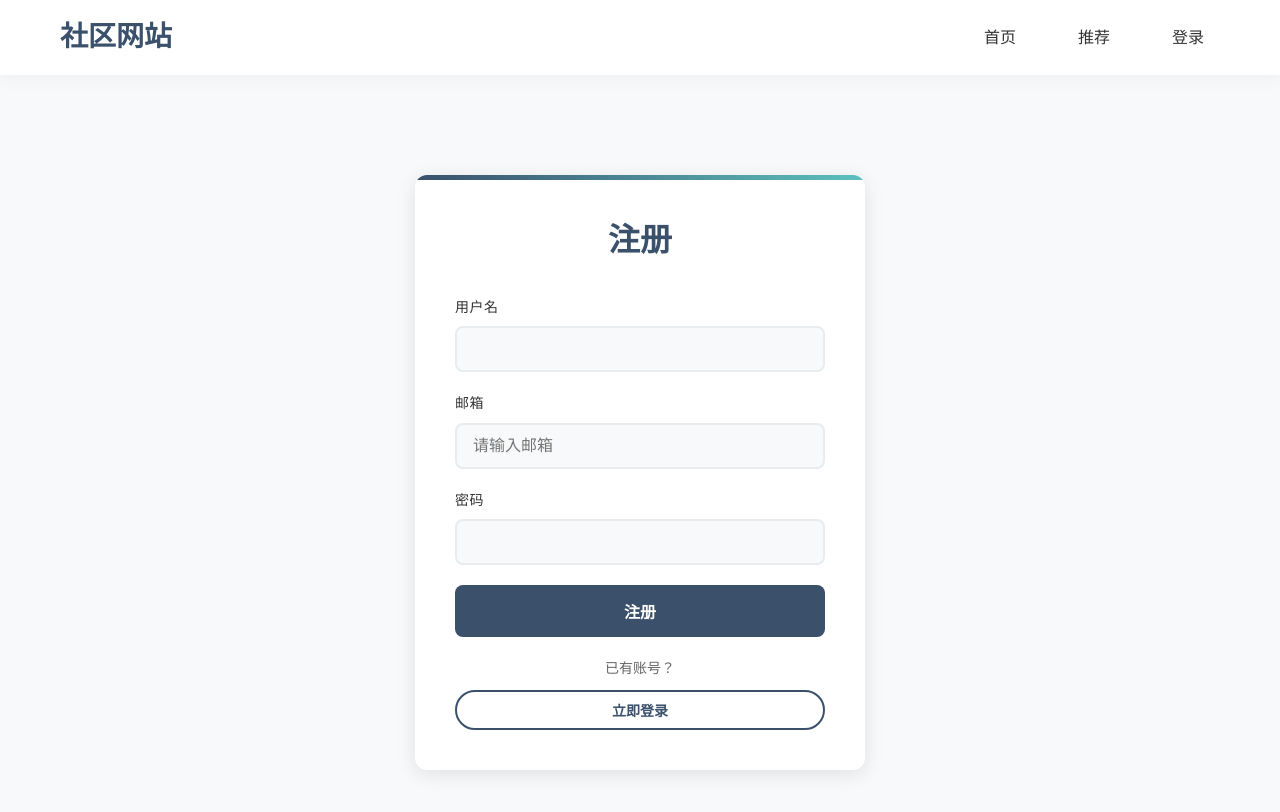
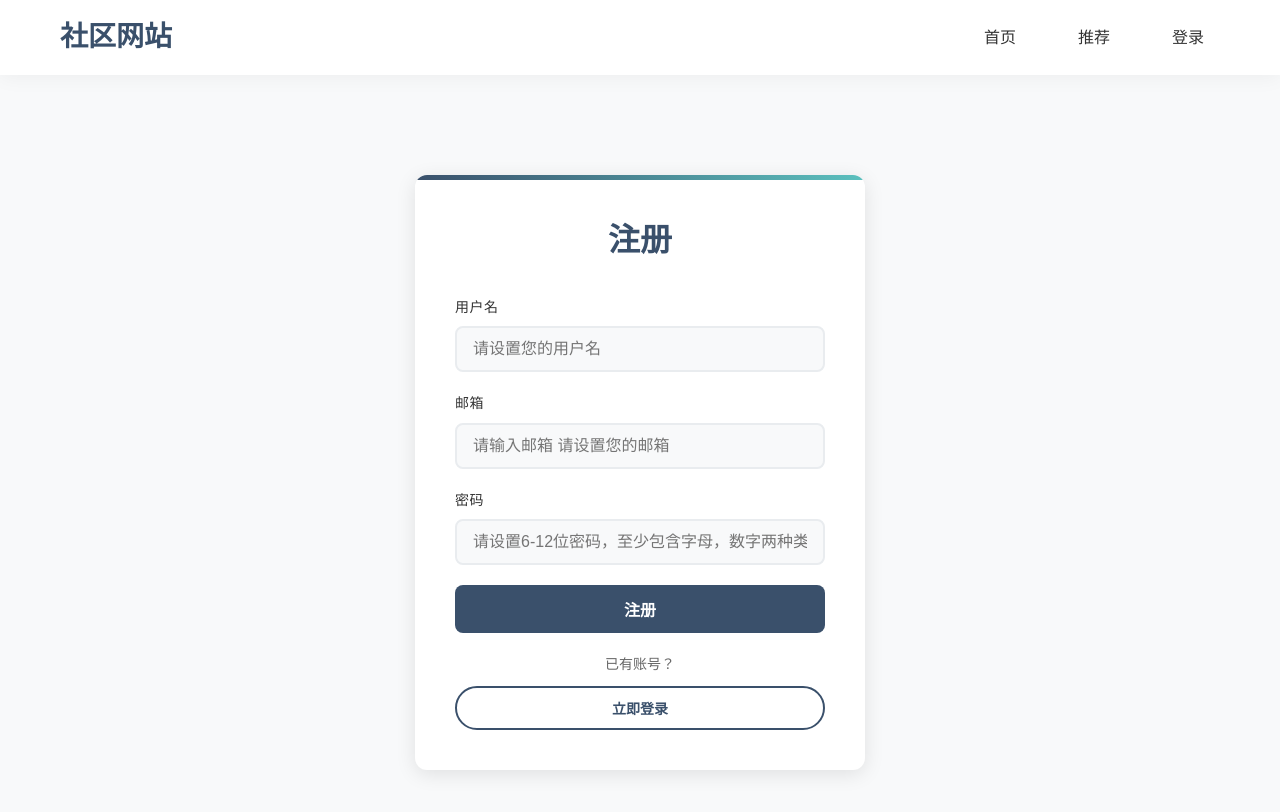
Before and after one commit to cjwds/Secret, a React app in the folder frontend/: page /login in a window 1280 px wide. Both pictures are taken after a click on the button "立即注册". Shown: the top 812 px of the page. Built offline with nearby package versions, Linux system fonts and the light colour scheme; the HTML template or start-up script is replaced by a standard one.

Commit message:
feat: 开发社区网站基础框架
Co-authored-by: traeagent <traeagent@users.noreply.github.com>

```diff
--- a/frontend/src/pages/Login.jsx
+++ b/frontend/src/pages/Login.jsx
@@ -112,6 +112,8 @@ const Login = () => {
               name="username"
               value={formData.username}
               onChange={handleChange}
+              placeholder="请设置您的用户名"
+              style={{ color: '#f44336' }}
               required
             />
           </div>
@@ -124,7 +126,8 @@ const Login = () => {
             name="email"
             value={formData.email}
             onChange={handleChange}
-            placeholder={isLogin ? "请输入用户名或邮箱" : "请输入邮箱"}
+            placeholder={isLogin ? "请输入用户名或邮箱" : "请输入邮箱 请设置您的邮箱"}
+            style={{ color: '#f44336' }}
             required
           />
         </div>
@@ -136,16 +139,18 @@ const Login = () => {
             name="password"
             value={formData.password}
             onChange={handleChange}
+            placeholder={isLogin ? "请输入密码" : "请设置6-12位密码，至少包含字母，数字两种类型"}
+            style={{ color: '#f44336' }}
             required
           />
         </div>
-        <button type="submit" disabled={isLoading}>
+        <button type="submit" disabled={isLoading} style={{ backgroundColor: '#3a506b', borderRadius: '8px', padding: '12px', fontSize: '16px', fontWeight: '600' }}>
           {isLoading ? (isLogin ? '登录中...' : '注册中...') : (isLogin ? '登录' : '注册')}
         </button>
       </form>
       <div className="form-toggle">
         <p>{isLogin ? '还没有账号？' : '已有账号？'}</p>
-        <button onClick={toggleForm} className="toggle-button">
+        <button onClick={toggleForm} className="toggle-button" style={{ border: '2px solid #3a506b', borderRadius: '25px', padding: '10px 20px' }}>
           {isLogin ? '立即注册' : '立即登录'}
         </button>
       </div>
```
